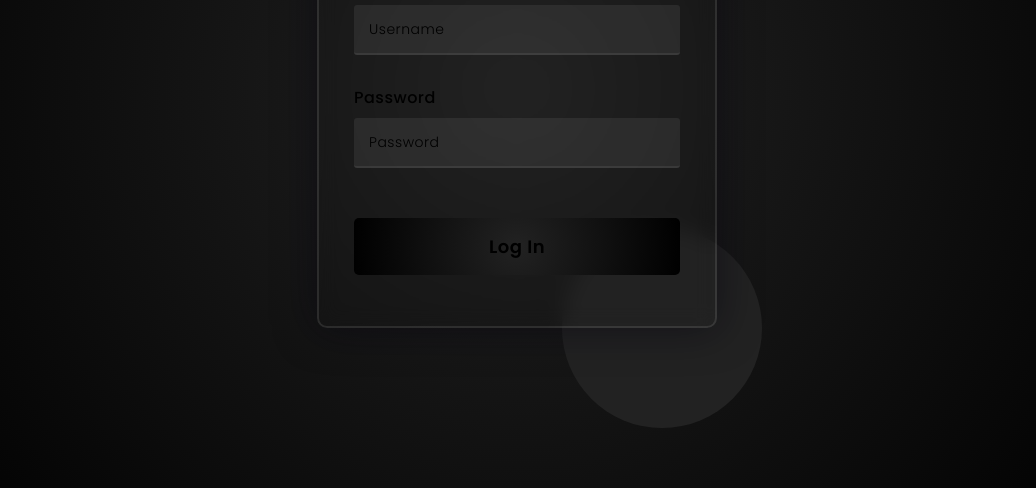
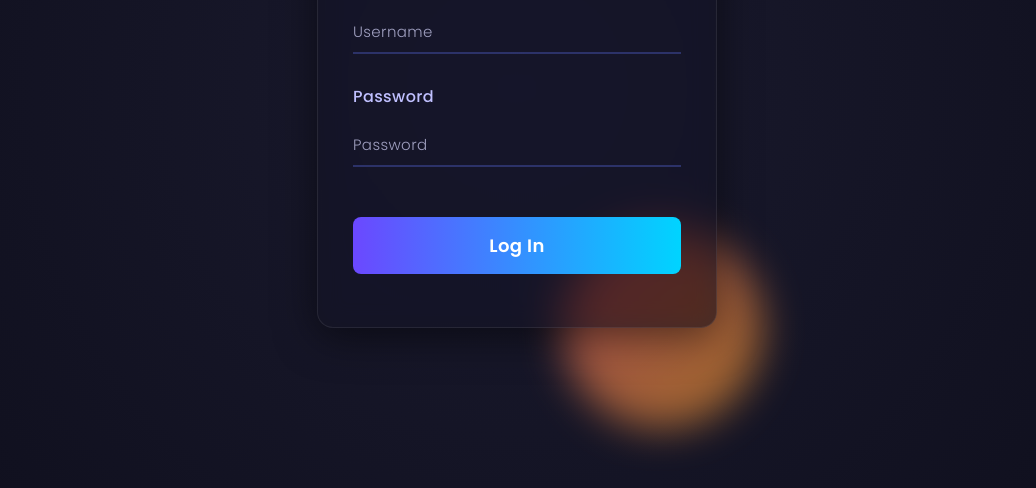
Before and after one commit to anonymouscoder819-oss/EaseWork, a website: page login.html in a window 1280 px wide. Shown: the part 312-800 px from the top of the page, without its empty margins (123-1159 px from the left). Drawn offline with Linux system fonts and the light colour scheme; a web font is replaced by a local one.

Commit message:
initial changes

```diff
--- a/login.html
+++ b/login.html
@@ -19,11 +19,15 @@
   margin: 0;
   box-sizing: border-box;
 }
-    *::selection{
-      background-color: #464646;
+
+*::selection {
+  background-color: #555;
 }
+
 body {
-      background: radial-gradient(circle at center, #222222, #000000);
+  background: radial-gradient(circle at center, #1a1a2e 0%, #0f0f1d 100%);
+  min-height: 100vh;
+  font-family: 'Poppins', sans-serif;
 }
 
 .background {
@@ -40,19 +44,18 @@
   width: 200px;
   position: absolute;
   border-radius: 50%;
+  filter: blur(20px);
+  opacity: 0.6;
 }
 
 .shape:first-child {
-      background: linear-gradient(#222222,
-          #222222);
+  background: linear-gradient(135deg, #6b48ff, #00ddeb);
   left: -80px;
   top: -80px;
 }
 
 .shape:last-child {
-      background: linear-gradient(to right,
-          #222222,
-          #222222);
+  background: linear-gradient(135deg, #ff6b6b, #ffa62b);
   right: -30px;
   bottom: -80px;
 }
@@ -60,22 +63,23 @@
 form {
   height: 480px;
   width: 400px;
-      background: none;
+  background: rgba(20, 20, 35, 0.65);
   position: absolute;
   transform: translate(-50%, -50%);
   top: 50%;
   left: 50%;
-      border-radius: 10px;
-      backdrop-filter: blur(10px);
-      border: 2px solid rgba(255, 255, 255, 0.1);
-      box-shadow: 0 0 40px rgba(8, 7, 16, 0.6);
+  border-radius: 16px;
+  backdrop-filter: blur(12px) saturate(160%);
+  -webkit-backdrop-filter: blur(12px) saturate(160%);
+  border: 1px solid rgba(255, 255, 255, 0.08);
+  box-shadow: 0 8px 40px rgba(0, 0, 0, 0.5);
   padding: 50px 35px;
 }
 
 form * {
   font-family: 'Poppins', sans-serif;
-      color: #000000;
-      letter-spacing: 0.5px;
+  color: #e0e0ff;
+  letter-spacing: 0.4px;
   outline: none;
   border: none;
 }
@@ -86,111 +90,75 @@
   line-height: 42px;
   text-align: center;
   font-family: "Bitcount Prop Single", system-ui;
-      font-optical-sizing: auto;
-      font-weight: 23px;
-      font-style: normal;
-      font-variation-settings:
-        "slnt" 0,
-        "CRSV" 0.5,
-        "ELSH" 0,
-        "ELXP" 0;
+  color: #f0f0ff;
+  margin-bottom: 10px;
 }
+
 label {
   display: block;
   margin-top: 30px;
   font-size: 16px;
   font-weight: 500;
+  color: #c0c0ff;
 }
 
 input {
   display: block;
   height: 50px;
   width: 100%;
-      background-color: rgba(255, 255, 255, 0.07);
-      border-radius: 3px;
-      padding: 0 10px;
+  background-color: rgba(40, 40, 60, 0.5);
+  border-radius: 8px;
+  padding: 0 14px;
   margin-top: 8px;
-      font-size: 14px;
+  font-size: 15px;
   font-weight: 300;
+  color: #f0f0ff;
+  border: 1px solid rgba(100, 100, 140, 0.3);
+  transition: all 0.25s ease;
 }
 
 ::placeholder {
-      color: #000000;
+  color: #a0a0c0;
 }
 
 button {
   margin-top: 50px;
   width: 100%;
-      background: radial-gradient(circle at center, #222222, #000000);
-      color: #000000;
+  background: linear-gradient(90deg, #6b48ff, #00d4ff);
+  color: white;
   padding: 15px 0;
   font-size: 18px;
   font-weight: 600;
-      border-radius: 5px;
+  border-radius: 8px;
   cursor: pointer;
+  border: none;
+  transition: all 0.3s ease;
 }
 
-    .social {
-      margin-top: 30px;
-      display: flex;
+button:hover {
+  transform: translateY(-2px);
+  box-shadow: 0 8px 25px rgba(80, 100, 255, 0.4);
 }
-
-    .social div {
-      background: red;
-      width: 150px;
-      border-radius: 3px;
-      padding: 5px 10px 10px 5px;
-      background-color: rgba(255, 255, 255, 0.27);
-      color: #eaf0fb;
-      text-align: center;
-    }
-
-    .social div:hover {
-      background-color: rgba(255, 255, 255, 0.47);
-    }
-
-    .social .fb {
-      margin-left: 25px;
-    }
-
-    .social i {
-      margin-right: 4px;
-    }
-
-    input:focus {
-      border-bottom: 2px solid black;
-      height: 52px;
-    }
-
 
 .input-container {
   position: relative;
-      display: inline-block;
+  display: block;
   width: 100%;
 }
 
-    .input-container:hover input[type="text"] {
-      border-bottom: 2px solid rgba(255, 255, 255, 0.14);
+.input-container input[type="text"],
+.input-container input[type="password"] {
+  border: none;
+  border-bottom: 2px solid rgba(100, 120, 255, 0.3);
+  border-radius: 0;
+  background: transparent;
+  padding: 15px 0 8px 0;
+  color: #f0f0ff;
 }
 
-    .input-container:hover input[type="password"] {
-      border-bottom: 2px solid rgba(255, 255, 255, 0.14);
-    }
-
-    .input-container input[type="text"] {
-      border: none;
-      border-bottom: 2px solid rgba(255, 255, 255, 0.07);
-      outline: none;
-      padding: 15px;
-      width: 100%;
-    }
-
-    .input-container input[type="password"] {
-      border: none;
-      border-bottom: 2px solid rgba(255, 255, 255, 0.07);
-      outline: none;
-      padding: 15px;
-      width: 100%;
+.input-container input[type="text"]:focus,
+.input-container input[type="password"]:focus {
+  border-bottom: 2px solid #6b48ff;
 }
 
 .underline {
@@ -199,15 +167,11 @@
   left: 0;
   width: 0;
   height: 2px;
-      background-color: #000000;
-      transition: width 0.3s ease-in-out;
+  background: linear-gradient(to right, #6b48ff, #00d4ff);
+  transition: width 0.35s ease;
 }
 
-    .input-container input[type="text"]:focus+.underline {
-      width: 100%;
-    }
-
-    .input-container input[type="password"]:focus+.underline {
+.input-container input:focus + .underline {
   width: 100%;
 }
   </style>
```
Lines whose indentation alone changed are shown as unchanged.
